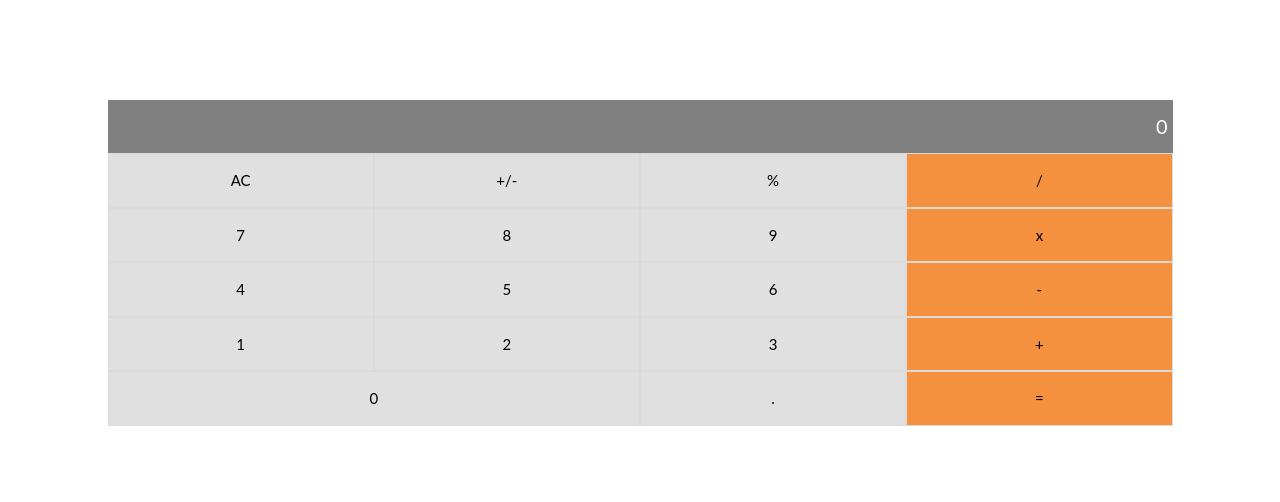
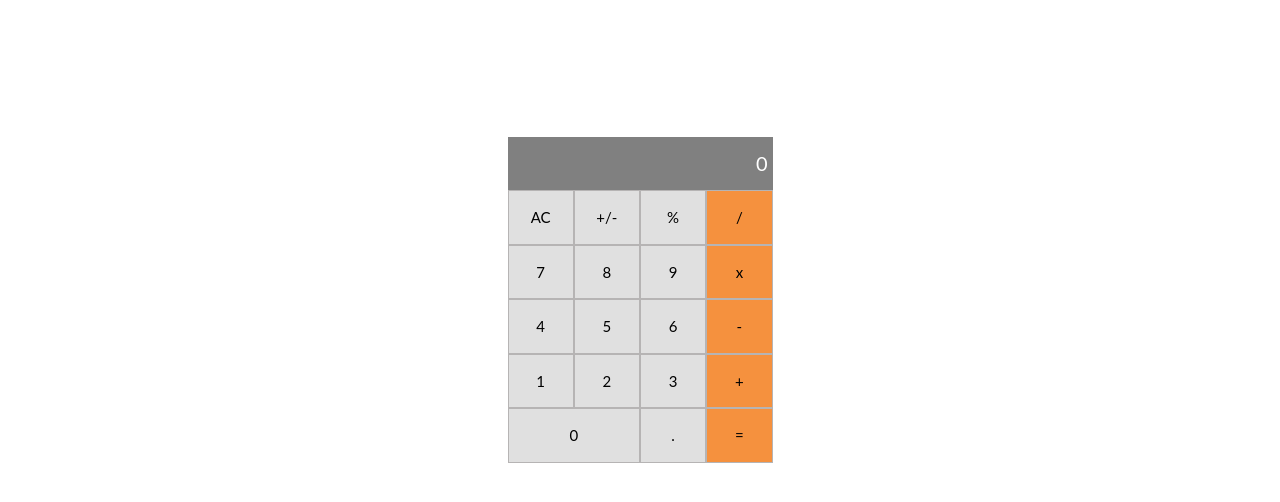
Before and after one commit to fernando-silvabr66/math-magicians, a React (Create React App) app: page / in a window 1280 px wide. Shown: the top 502 px of the page. Built offline with nearby package versions, Linux system fonts and the light colour scheme.

Commit message:
Fix Code Review suggestions #1

```diff
--- a/src/App.css
+++ b/src/App.css
@@ -1,39 +1,12 @@
-.App {
-  text-align: center;
-}
-
-.App-logo {
-  height: 40vmin;
-  pointer-events: none;
-}
-
-@media (prefers-reduced-motion: no-preference) {
-  .App-logo {
-    animation: App-logo-spin infinite 20s linear;
-  }
-}
-
-.App-header {
-  background-color: #282c34;
-  min-height: 100vh;
+.calculator {
   display: flex;
   flex-direction: column;
-  align-items: center;
-  justify-content: center;
-  font-size: calc(10px + 2vmin);
-  color: white;
+  width: 20%;
+  height: 40vh;
+  border-radius: 8px;
+  padding: 10px;
+  justify-content: space-around;
+  min-width: 300px;
+  min-height: 400px;
+  margin: 15px auto;
 }
-
-.App-link {
-  color: #61dafb;
-}
-
-@keyframes App-logo-spin {
-  from {
-    transform: rotate(0deg);
-  }
-
-  to {
-    transform: rotate(360deg);
-  }
-}
--- a/src/App.js
+++ b/src/App.js
@@ -1,10 +1,14 @@
-import { Component } from 'react';
+import React from 'react';
 import Calculator from './components/Calculator';
+import './App.css';
 
-// eslint-disable-next-line react/prefer-stateless-function
-class App extends Component {
+class App extends React.PureComponent {
   render() {
-    return <Calculator />;
+    return (
+      <div className="App">
+        <Calculator />
+      </div>
+    );
   }
 }
 
--- a/src/components/Calculator.jsx
+++ b/src/components/Calculator.jsx
@@ -18,6 +18,7 @@ class Calculator extends Component {
   render() {
     const { result } = this.state;
     return (
+      <div className="calculator">
         <Container>
           <Row className="m-2">
             <Col>
@@ -102,6 +103,7 @@ class Calculator extends Component {
             </Col>
           </Row>
         </Container>
+      </div>
     );
   }
 }
--- a/src/index.css
+++ b/src/index.css
@@ -14,6 +14,7 @@ body {
   font-family: 'Lato', sans-serif;
   font-size: 20px;
   margin: 10rem;
+  /* width: 25%; */
 }
 
 .p-2 {
@@ -22,14 +23,14 @@ body {
 
 .p-4 {
   background-color: #e0e0e0;
-  border: 1px solid #dbdbdb;
+  border: 1px solid #b6b4b4;
   color: black;
   font-size: 1.5rem;
 }
 
 .btn-operations {
   background-color: #f5913e;
-  border: 1px solid #dbdbdb;
+  border: 1px solid #b6b4b4;
   color: black;
   font-size: 1.5rem;
 }
```
Lines whose indentation alone changed are shown as unchanged.
